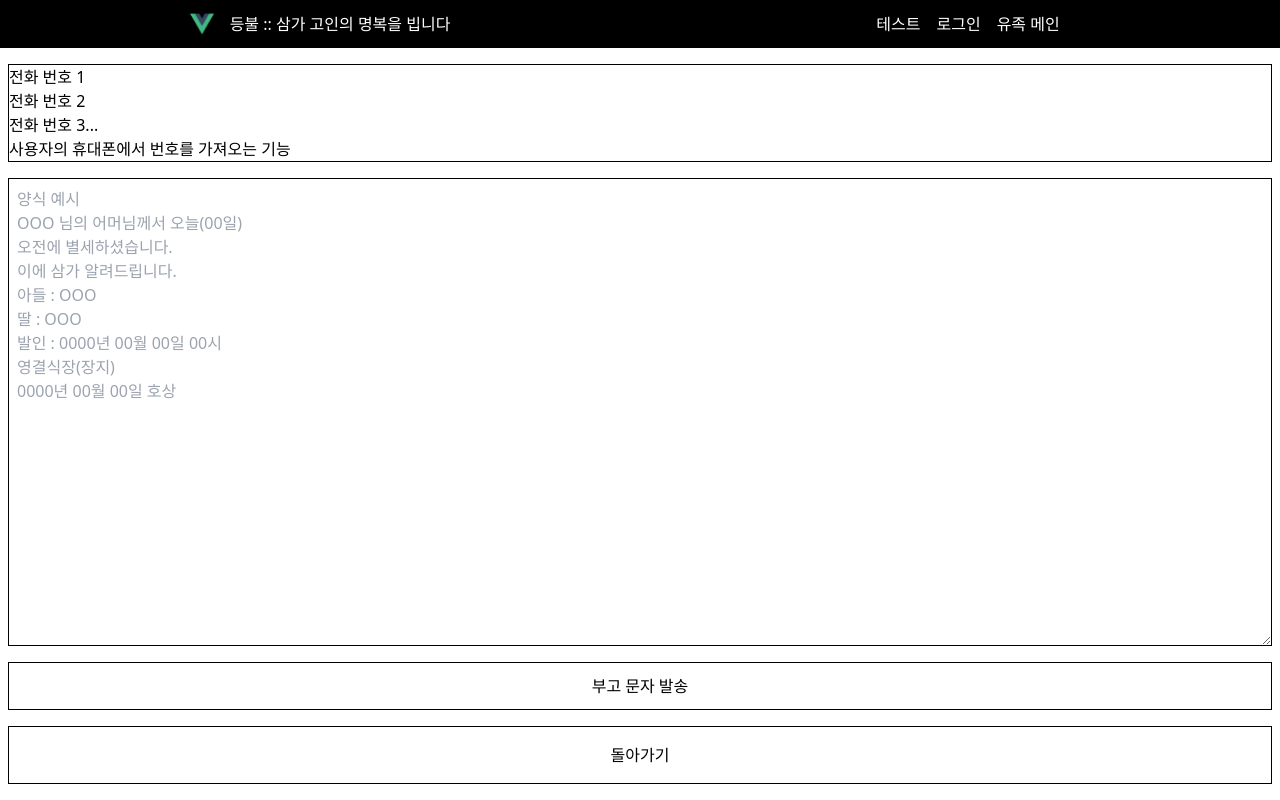
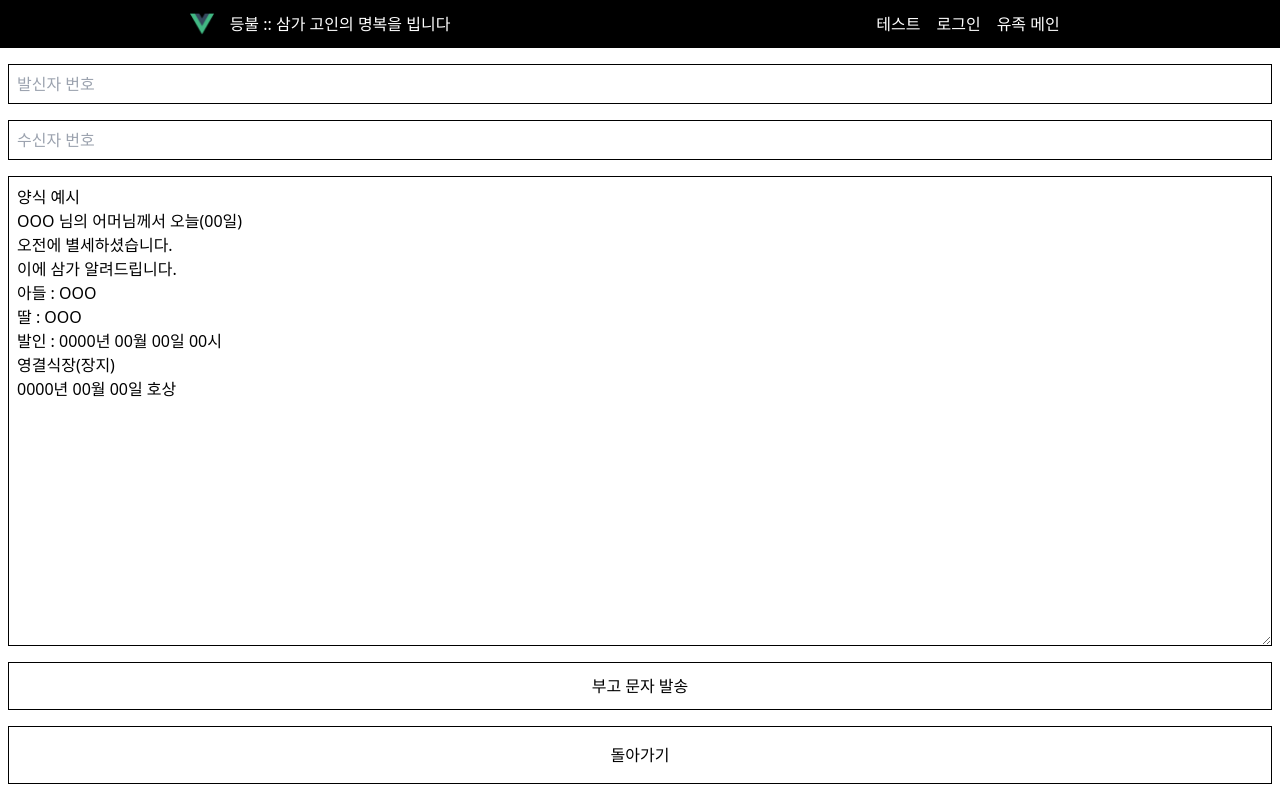
Before and after one commit to nwh1124/FMVue, a Vue app: page /usr/sendMsg in a window 1280 px wide. Built offline with nearby package versions, Linux system fonts and the light colour scheme.

Commit message:
210325 학원 마지막

```diff
--- a/src/apis/index.ts
+++ b/src/apis/index.ts
@@ -107,6 +107,12 @@ export interface MainApi__condolence_doDelete__IResponseBody extends Base__IResp
   id:number
 }
 
+export interface MainApi__condolence_doSendSms__IResponseBody extends Base__IResponseBodyType1 {
+  from:string,
+  to:string,
+  rb:string
+}
+
 
 // http://localhost:8021/ 와의 통신장치
 export class MainApi extends HttpClient {
@@ -143,4 +149,9 @@ export class MainApi extends HttpClient {
     return this.instance.post<MainApi__condolence_doDelete__IResponseBody>(`/usr/condolence/doDelete?id=${id}`);
   }
 
+  // http://localhost:8021/usr/condolence/doDelete?id=? 를 요청하고 응답을 받아오는 함수
+  public condolence_doSendSms(from:string, to:string, msg:string) {
+    return this.instance.post<MainApi__condolence_doSendSms__IResponseBody>(`/usr/home/doSendSms?from=${from}&to=${to}&msg=${msg}`);
+  }
+
 }
--- a/src/pages/PassCheckPage.vue
+++ b/src/pages/PassCheckPage.vue
@@ -56,7 +56,6 @@ export default defineComponent({
 
     function condolencePassCheckReady(){
       const condolenceId = localStorage.getItem('condolenceId');
-      const condolencePassEl = condolencePassElRef.value;
 
       if( condolenceId == null ){
         return;
--- a/src/pages/TestPage.vue
+++ b/src/pages/TestPage.vue
@@ -1,30 +1,29 @@
 <template>
-    <div>
-        {{ width }}, {{ height }}
+    <div class="container mx-auto">
+        <form v-on:submit.prevent="testMethod">
+            <input type="submit">
+        </form>
     </div>
 </template>
 
-<script>
-export default {
-    data() {
-        return {
-            width: 0,
-            height: 0
+<script lang="ts">
+import { defineComponent } from 'vue'
+
+export default defineComponent({
+    name: 'TestPage',
+    setup(){
+        const str = 'wow'
+        function testMethod(){
+            alert(str)
+        }
+        return{
+            testMethod,
         }
     },
-    mounted() {
-        // console.log("ready...");
-        window.addEventListener('resize', this.handleResize);
-	},
-    beforeDestroy() {
-        // console.log("beforeDestroy...");
-        window.removeEventListener('resize', this.handleResize);
-    },
-    methods: {
-        handleResize(event) {
-            this.width = window.innerWidth;
-            this.height = window.innerHeight;
+    computed:{
+        testCom: () => {
+            return 'd';
         }
     }
-}
+})
 </script>
--- a/src/pages/UsrLoginPage.vue
+++ b/src/pages/UsrLoginPage.vue
@@ -1,5 +1,5 @@
 <template>
-    <div class="container max-w-4xl mx-auto px-2 h-full flex flex-col">
+    <div class="container mx-auto px-2 h-full flex flex-col">
 
         <div class="flex-grow"></div>
 
--- a/src/pages/UsrMainPage.vue
+++ b/src/pages/UsrMainPage.vue
@@ -67,6 +67,7 @@
 
         </div>
 
+
     </div>
 </template>
 
@@ -120,7 +121,14 @@ export default defineComponent({
          state,
          replaceToPassCheckPage,
         }
-    }
+    },
+
+    computed: {
+        init : () => {
+
+        return ;
+        }
+    },
 
 })
 
--- a/src/pages/UsrSendConMoneyPage.vue
+++ b/src/pages/UsrSendConMoneyPage.vue
@@ -15,7 +15,8 @@
         </div>
 
         <button class="h-12 mx-2 mb-4 border-black
-        flex justify-center items-center">
+        flex justify-center items-center"
+        onclick="startPay()">
           부조금 보내기[필요한가?]
         </button>
 
--- a/src/pages/UsrSendMsgPage.vue
+++ b/src/pages/UsrSendMsgPage.vue
@@ -1,32 +1,27 @@
 <template>
     <div class="container mx-auto flex flex-col flex-grow h-full">
-        <div class="border-black mx-2 my-4">
-          <ul>
-            <li>전화 번호 1</li>
-            <li>전화 번호 2</li>
-            <li>전화 번호 3...</li>
-            <li>사용자의 휴대폰에서 번호를 가져오는 기능</li>
-          </ul>
+        <div class=" mx-2 my-4">
+
+          <input type="text" placeholder="발신자 번호"
+          class="border-black block w-full h-10 pl-2"
+          ref="condolenceMsgSender">
+
+          <input type="text" placeholder="수신자 번호"
+          class="border-black block mt-4 w-full h-10 pl-2"
+          ref="condolenceMsgReciver">
+
         </div>
 
         <div class="mx-2 mb-4 flex-grow">
-          <textarea class="border-black w-full h-full px-2 py-2"
-            placeholder="양식 예시
-OOO 님의 어머님께서 오늘(00일)
-오전에 별세하셨습니다.
-이에 삼가 알려드립니다.
-아들 : OOO
-딸 : OOO
-발인 : 0000년 00월 00일 00시
-영결식장(장지)
-0000년 00월 00일 호상"
-          />
+          <textarea class="border-black w-full h-full px-2 py-2 no-underline"
+            ref="condolenceMsg"
+            />
         </div>
 
-        <button class="h-12 mx-2 mb-4 border-black
-        flex justify-center items-center">
-          부고 문자 발송
-        </button>
+        <input class="h-12 mx-2 mb-4 border-black bg-white
+        flex justify-center items-center" type="submit" @click="sendMsgCheck"
+        value="부고 문자 발송"/>
+
 
         <div class="mx-2 mb-4 border-black">
             <router-link to="/usr/main">
@@ -39,10 +34,56 @@ OOO 님의 어머님께서 오늘(00일)
 </template>
 
 <script lang="ts">
-import { defineComponent } from 'vue'
+import axios from 'axios';
+import { defineComponent, getCurrentInstance } from 'vue'
+import { Router } from 'vue-router';
+import { MainApi } from '../apis';
 
 export default defineComponent({
-    name: 'UsrSendMsgPage'
+    name: 'UsrSendMsgPage',
+    methods: {
+      sendMsgCheck(){
+
+        let condolenceMsgSender = this.$refs.condolenceMsgSender;
+        let condolenceMsgReciver = this.$refs.condolenceMsgReciver;
+        let condolenceMsg = this.$refs.condolenceMsg;
+
+        if( condolenceMsgSender.value.length == 0 ){
+          alert('발신자 번호를 입력해주세요.')
+          return;
+        }
+        if( condolenceMsgReciver.value.length == 0 ){
+          alert('수신자 번호를 입력해주세요.')
+          return;
+        }
+        if( condolenceMsg.value.length == 0 ){
+          alert('부고를 입력해주세요.')
+          return;
+        }
+
+        const mainApi:MainApi = getCurrentInstance()?.appContext.config.globalProperties.$mainApi;
+        const router:Router = getCurrentInstance()?.appContext.config.globalProperties.$router;
+
+        mainApi.condolence_doSendSms(condolenceMsgSender.value, condolenceMsgReciver.value, condolenceMsg.value)
+        .then(axiosResponse => {
+          alert(axiosResponse.data.msg);
+        })
+
+
+      }
+
+    },
+    mounted(){
+      this.$refs.condolenceMsg.value = `양식 예시
+OOO 님의 어머님께서 오늘(00일)
+오전에 별세하셨습니다.
+이에 삼가 알려드립니다.
+아들 : OOO
+딸 : OOO
+발인 : 0000년 00월 00일 00시
+영결식장(장지)
+0000년 00월 00일 호상`
+    }
 })
 </script>
 
```
